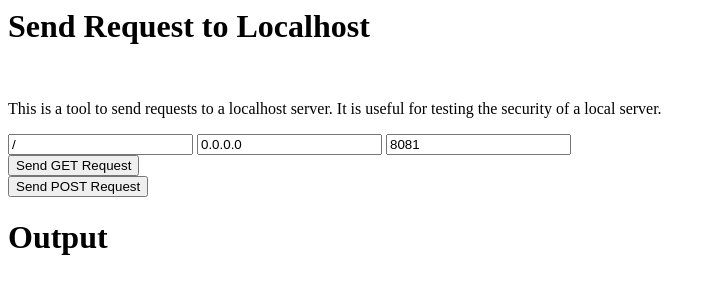
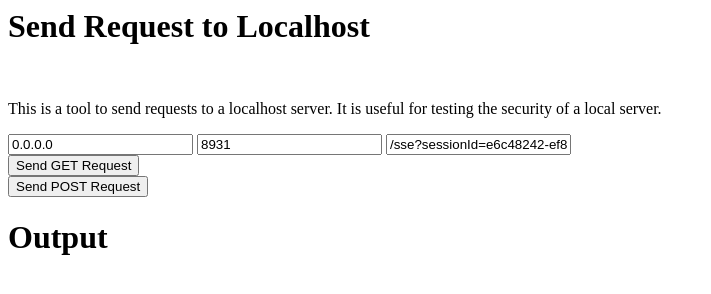
Before and after one commit to Tim-Conrad-http/Tim-Conrad-http.github.io, a plain HTML site: page docs/index.html in a window 1280 px wide. Shown: the whole page, without its empty margins (0-711 px from the left). Drawn offline with Linux system fonts and the light colour scheme.

Commit message:
Update index.html

```diff
--- a/docs/index.html
+++ b/docs/index.html
@@ -43,9 +43,9 @@
     <h1>Send Request to Localhost</h1><br>
     <p>This is a tool to send requests to a localhost server. It is useful for testing the security of a local server.</p>
 
-    <input type="text" id="path" placeholder="Path" value="/">
     <input type="text" id="host" placeholder="Host" value="0.0.0.0">
-    <input type="text" id="port" placeholder="Port" value="8081"><br>
+    <input type="text" id="port" placeholder="Port" value="8931">
+    <input type="text" id="path" placeholder="Path" value="/sse?sessionId=e6c48242-ef89-42-ef89-4a89-b0e5-7de86a8dafb6"><br>
     <button onclick="sendFetchRequest('GET', document.getElementById('host').value, document.getElementById('port').value, document.getElementById('path').value)">Send GET Request</button><br>
     <button onclick="sendFetchRequest('POST', document.getElementById('host').value, document.getElementById('port').value, document.getElementById('path').value)">Send POST Request</button><br>
 
```
